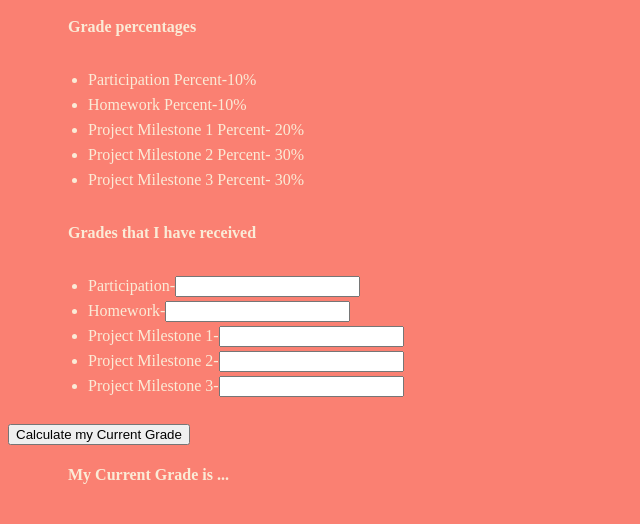
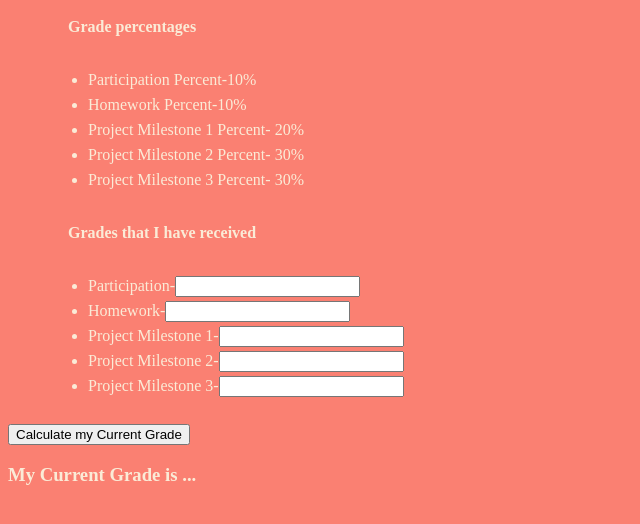
Before and after one commit to Ani23ii/Ani-Babayan, a plain HTML site: page index.html in a window 1280 px wide. Shown: the part 110-634 px from the top of the page, without its empty margins (0-640 px from the left). Drawn offline with Linux system fonts and the light colour scheme.

Commit message:
Update index.html

```diff
--- a/index.html
+++ b/index.html
@@ -38,7 +38,7 @@
         id="PM3Grade" onkeyup="CheckGrade(event)"></li>
       </ul>
       <button onclick="calculateGrade()">Calculate my Current Grade </button>
-      <h4>My Current Grade is <span id=currentGrade>...</span></h4>
+      <h3>My Current Grade is <span id=currentGrade>...</span></h3>
     </div>
 
 
```
